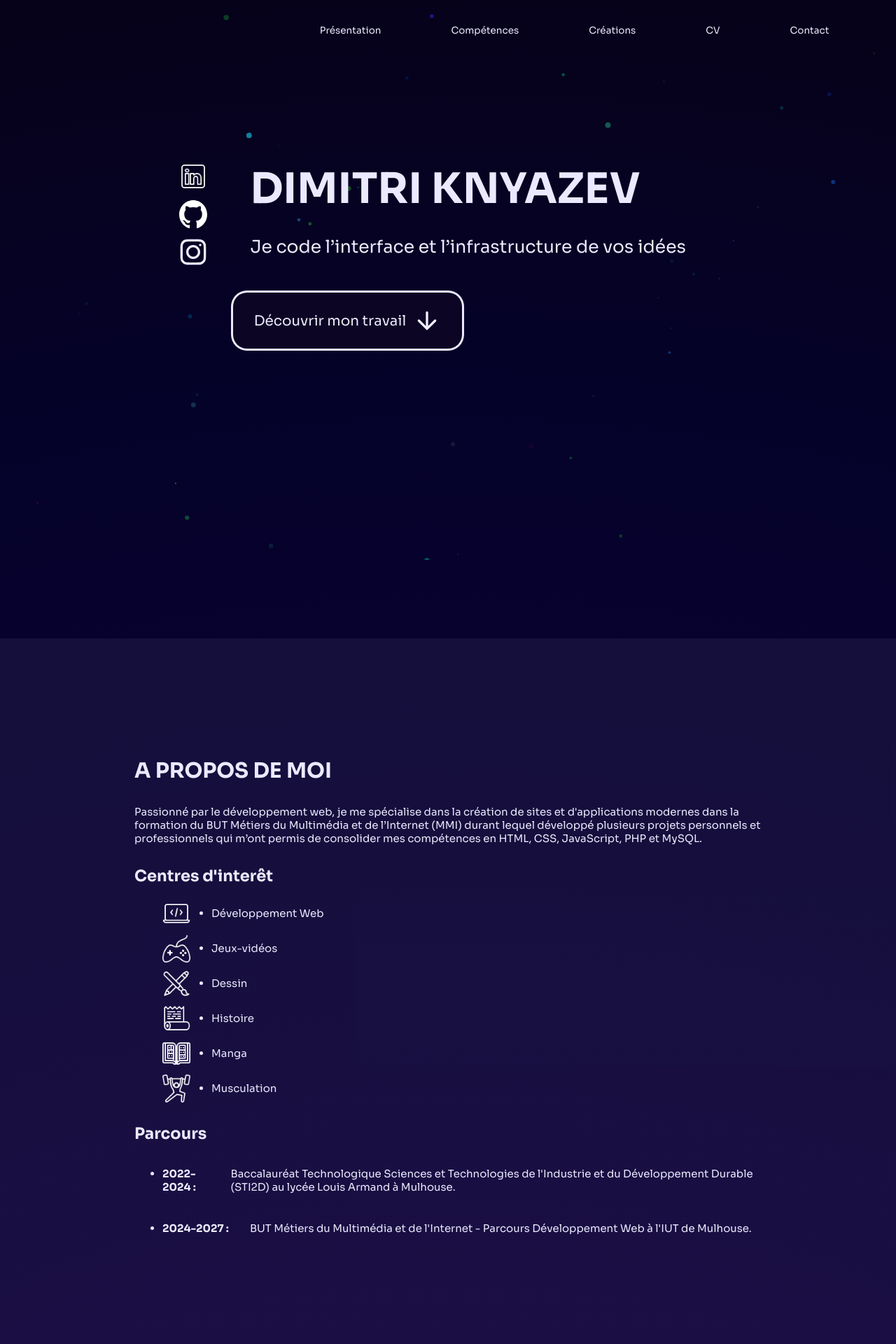
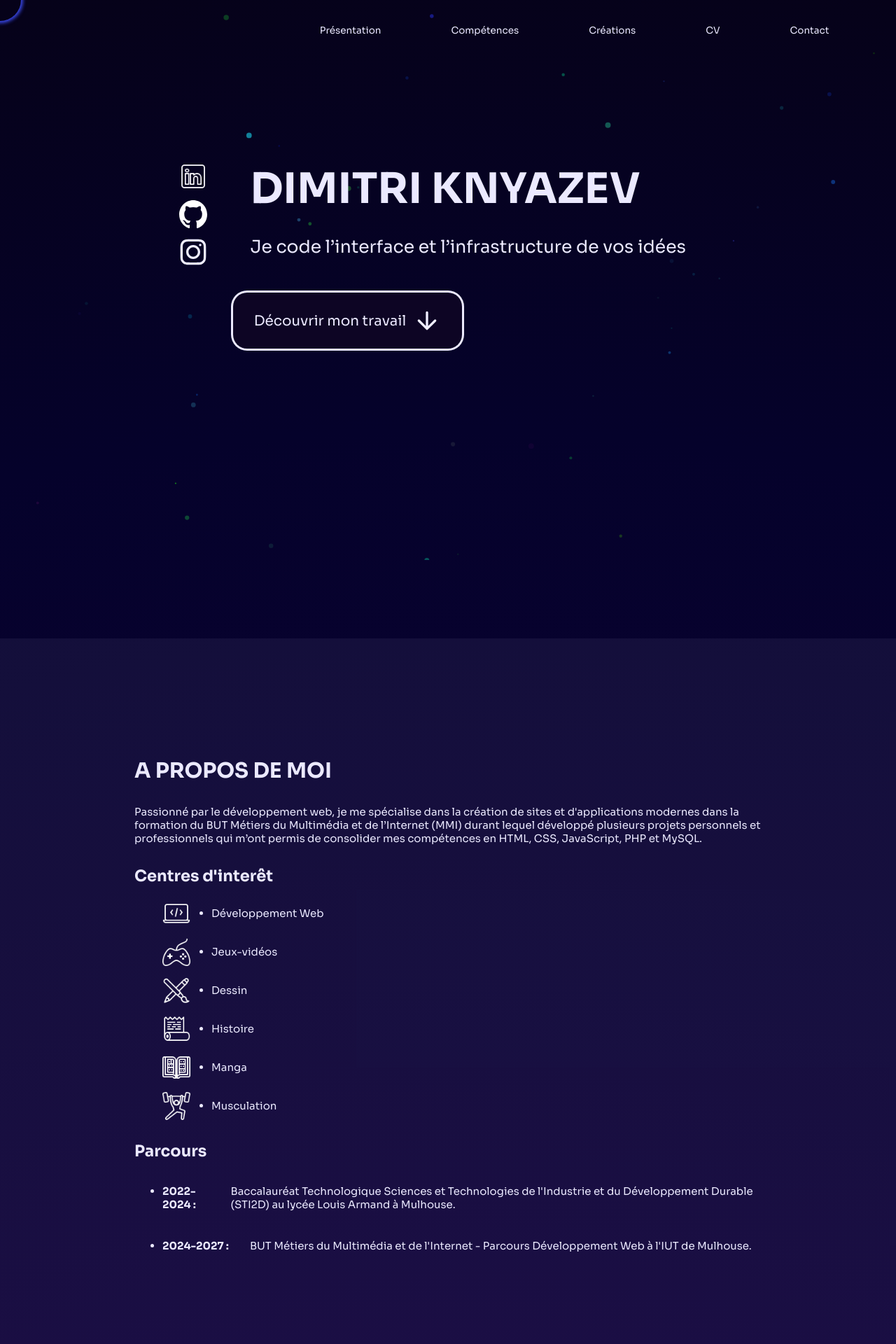
Before and after one commit to Sopatrika/Portfolio-Dimitri-KNYAZEV, a PHP site: page / in a window 1280 px wide. Shown: the top 1920 px of the page at 70% size. Run offline with PHP 8.4, Linux system fonts and the light colour scheme; some libraries are stand-ins or nearby versions; some web fonts are replaced.

Commit message:
new changes

```diff
--- a/index.php
+++ b/index.php
@@ -128,6 +128,7 @@ if ($_SERVER['REQUEST_METHOD'] === 'POST') {
 <head>
     <meta charset="UTF-8">
     <meta name="viewport" content="width=device-width, initial-scale=1.0">
+    <meta name="description" content="Portfolio de Dimitri Knyazev, étudiant en développement web">
     <title>Dimitri KNYAZEV</title>
     <link rel="stylesheet" href="styles/style.css">
     <link rel="preconnect" href="https://fonts.googleapis.com">
@@ -139,6 +140,7 @@ if ($_SERVER['REQUEST_METHOD'] === 'POST') {
 <body>
     <canvas id="particleCanvas"></canvas>
     <div class="responsive_ecran_sombre"></div>
+    <div class="custom_cursor"></div>
     <header>
         <nav class="header_nav">
             <a href="#presentation_section">Présentation</a>
@@ -191,32 +193,32 @@ if ($_SERVER['REQUEST_METHOD'] === 'POST') {
                 <div class="section_interet_parcours">
                     <div class="section_interet_parcours_more">
                         <h2>Centres d'interêt</h2>
-                        <ul>
-                            <div class="section_centre_interet_parcours_more">
+                        <div>
+                            <ul class="section_centre_interet_parcours_more">
                                 <img class="icones" src="img/icons8-développement-web-50 (1).png" alt="">
                                 <li>Développement Web</li>
-                            </div>
-                            <div class="section_centre_interet_parcours_more">
+                            </ul>
+                            <ul class="section_centre_interet_parcours_more">
                                 <img class="icones" src="img/icons8-manette-50.png" alt="">
                                 <li>Jeux-vidéos</li>
-                            </div>
-                        <div class="section_centre_interet_parcours_more">
+                            </ul>
+                        <ul class="section_centre_interet_parcours_more">
                             <img class="icones" src="img/icons8-dessin-50.png" alt="">
                             <li>Dessin</li>
-                        </div>
-                        <div class="section_centre_interet_parcours_more">
+                        </ul>
+                        <ul class="section_centre_interet_parcours_more">
                             <img class="icones" src="img/icons8-histoire-50.png" alt="">
                             <li>Histoire</li>
-                        </div>
-                        <div class="section_centre_interet_parcours_more">
+                        </ul>
+                        <ul class="section_centre_interet_parcours_more">
                             <img class="icones" src="img/icons8-manga-48.png" alt="">
                             <li>Manga</li>
-                        </div>
-                        <div class="section_centre_interet_parcours_more">
+                        </ul>
+                        <ul class="section_centre_interet_parcours_more">
                             <img class="icones" src="img/icons8-musculation-50.png" alt="">
                             <li>Musculation</li>
-                        </div>
-                    </ul>
+                        </ul>
+                    </div>
                 </div>
 
                 <div class="section_interet_parcours_more">
@@ -326,23 +328,23 @@ if ($_SERVER['REQUEST_METHOD'] === 'POST') {
             <div class="projets_section_grid">
                 <div class="bloc_projet">
                     <img src="img/image_projet_1.png" alt="image du projet">
-                    <h3 class="titre_projet">Site des pays du monde</h3>
+                    <b class="titre_projet">Site des pays du monde</b>
                     <div class="projet_desc">
                         <p>Un projet d'études dans lequel j'ai développé un site portant sur la liste de tous les pays du monde avec l'affichage de leurs données associés (Drapeau, Capitale, Population, etc...) mais aussi de leur villes, langues officielles et organisations internationales, et ceci à partir d'une base de données. Un classement permet de les classer par des catégories (population, nom...) par ordre croissant ou décroissant. Un formulaire permet également d'intégrer un pays à la base de donnée</p><a href="https://github.com/Sopatrika/SAE-203.git" class="lien_projet" target="_blank">Lien vers le projet Github</a></div>
                     </div>
                     <div class="bloc_projet">
                         <img src="img/image_projet_2.png" alt="image du projet">
-                        <h3 class="titre_projet">Portfolio MMI</h3>
+                        <b class="titre_projet">Portfolio MMI</b>
                         <div class="projet_desc"><p>Mon tout premier projet en BUT MMI ! Un site portfolio dans qui doit afficher toute les SAE (projets) en première année de BUT MMI avec leur compétences, leurs description et les cours associés et ceci à partir d'une structure de données en Javascript. Dans la liste des SAE, lorsqu'on clique sur l'une des SAE, une page se charge avec toute les informations de celle ci.</p><a href="https://github.com/Sopatrika/Site-Portfolio-pour-un-Projet-en-1-re-ann-e.git" class="lien_projet" target="_blank">Lien vers le projet Github</a></div>
                     </div>
                     <div class="bloc_projet">
                         <img src="img/image_projet_3.png" alt="image du projet">
-                        <h3 class="titre_projet">Mon Portfolio</h3>
+                        <b class="titre_projet">Mon Portfolio</b>
                         <div class="projet_desc"><p>Le site ou vous etes actuellement. Développé en première année de BUT MMI, je présente mes réalisations, mes compétences et mon parcours ici.</p> <a href="" target="_blank" class="lien_projet">Lien vers le projet</a></div>
                     </div>
                     <div class="bloc_projet">
                         <img src="img/image_projet_4.png" alt="image du projet">
-                        <h3 class="titre_projet">Fiche Produit Red Dead Redemption 2</h3>
+                        <b class="titre_projet">Fiche Produit Red Dead Redemption 2</b>
                         <div class="projet_desc"><p>Un petit projet design d'une fiche produit pour le jeu Red Dead Redemption 2 que j'ai réalisé sur Figma durant mes études.</p><a href="https://www.figma.com/design/4nug42ptNs5mjZ2FjvvVM3/Fiche-Produit-Dimitri-KNYAZEV?node-id=0-1&t=vzLAR6YATkcZHi5M-1" target="_blank" class="lien_projet">Lien vers le projet</a></div>
                     </div>
             </div>
@@ -357,11 +359,11 @@ if ($_SERVER['REQUEST_METHOD'] === 'POST') {
                 <div class="deux_cv">
                     <div class="CV">
                     <a class="image_cv" href="img/CV_Numerique_developpeur_Web_Dimitri_KNYAZEV.pdf" target="_blank"><img src="img/CV Numérique.svg" alt=""><div class="hover_cv">Cliquez dessus</div></a>
-                    <h4>CV Numérique</h4>
+                    <b class="titre_CV">CV Numérique</b>
                 </div>
                 <div class="CV">
                     <a class="image_cv" href="img/CV_Imprimable_Developpeur_Web_Dimitri_KNYAZEV.pdf" target="_blank"><img src="img/CV Imprimable.svg" alt=""><div class="hover_cv">Cliquez dessus</div></a>
-                    <h4>CV Imprimable</h4>
+                    <b class="titre_CV">CV Imprimable</b>
                 </div>
                 </div>
             </div>
@@ -374,7 +376,7 @@ if ($_SERVER['REQUEST_METHOD'] === 'POST') {
             <div class="contact_section_flex">
                 <div class="contact_left">
                     <p class="intro_section">Un projet en tête ou simplement envie d’échanger avec moi ? N’hésite pas à me contacter à partir de ce formulaire !</p>
-                    <ul class="liste_contact">
+                    <div class="liste_contact">
                         <div class="element_contact">
                             <img class="icones" src="img/icons8-téléphone-50.png" alt="">
                             <div>
@@ -403,7 +405,7 @@ if ($_SERVER['REQUEST_METHOD'] === 'POST') {
                                 <div><a href="https://www.instagram.com/dimitri_knyazev/" target="_blank">dimitri_knyazev</a></div>
                             </div>
                         </div>
-                    </ul>
+                        </div>
                 </div>
                 <div class="formulaire">
                     <form>
--- a/js/script.js
+++ b/js/script.js
@@ -1,4 +1,3 @@
-
 // ------------------------ Formulaire --------------------------------------
 document.addEventListener('DOMContentLoaded', function() {
     const form = document.querySelector('.formulaire form');
@@ -72,7 +71,8 @@ document.addEventListener('DOMContentLoaded', () => {
     .to(".intro-overlay", {y: "-100%",duration: 0.5,ease: "power2.in",
         onComplete: () => {
             document.querySelector('.intro-overlay').style.display = 'none';
-            document.querySelector('body').style.overflow = 'auto';
+            document.body.style.overflow = 'auto';
+            document.body.style.cursor = "auto";
         }
     }, "-=0.3")
 });
@@ -144,6 +144,18 @@ document.addEventListener('DOMContentLoaded', () => {
 
         animate(); // Lance l'animation
 
+// Cursor custom suivant le curseur
+
+ document.addEventListener("mousemove", function(event) {
+    const pointer = document.querySelector(".custom_cursor");
+    let mouseX = event.clientX;
+    let mouseY = event.clientY;
+
+    // Mise à jour directe sans setInterval
+    pointer.style.left = mouseX + "px";
+    pointer.style.top = mouseY + "px";
+});
+
 // -------------------------------------- Opacité du header selon le scroll --------------------------------------
 const header = document.querySelector('header') //variable header
 const delay_scroll = 100;
--- a/styles/style.css
+++ b/styles/style.css
@@ -711,6 +732,11 @@ footer {
 
 /* Version Tablette */
 @media (max-width: 1024px) {
+    .custom_cursor
+    {
+        display: none;
+    }
+
     header {
         padding: 20px;
         left: 0;
```
Also changed, not shown: other parts of styles/style.css (+27 -6 lines).
